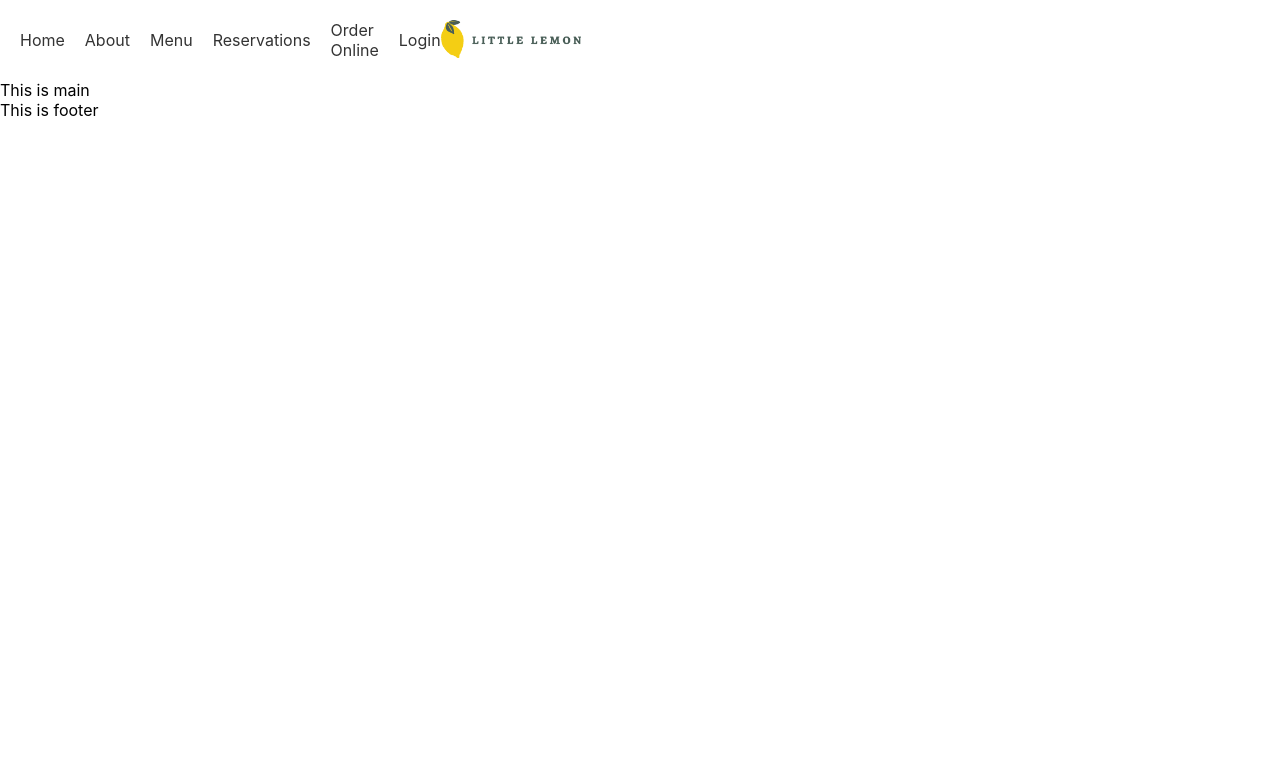
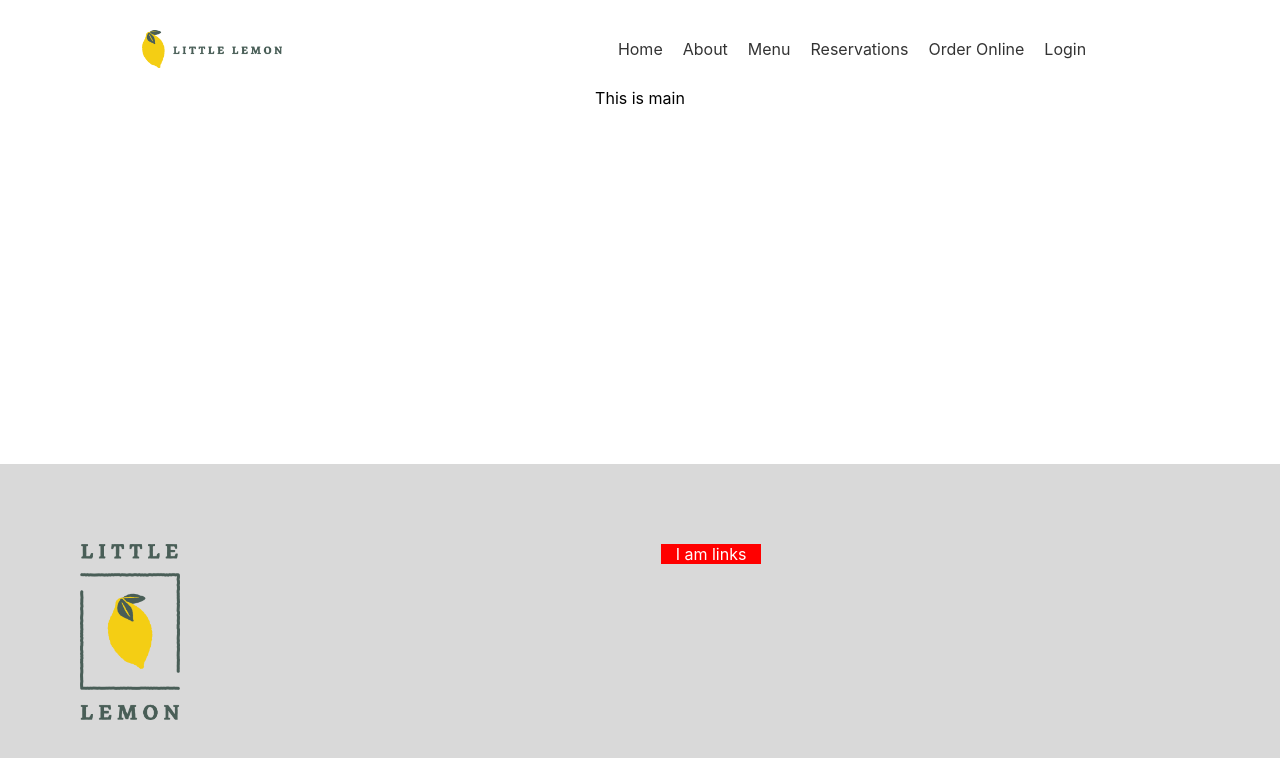
Before and after one commit to RickyShie/meta_front_end_capstone_project_1, a React (Create React App) app: page / in a window 1280 px wide. Shown: the top 758 px of the page. Built offline with nearby package versions, Linux system fonts and the light colour scheme.

Commit message:
Adjust Footer.js component's layout for mobile devices

```diff
--- a/src/App.css
+++ b/src/App.css
@@ -36,3 +36,17 @@
     transform: rotate(360deg);
   }
 }
+
+/* #root {
+  display: grid;
+  grid-template-rows: 2fr 5fr 2fr auto;
+} */
+.App{
+  display: flex;
+  flex-direction: column;
+  height: 100%;
+}
+
+.Main {
+  flex-grow: 1;
+}
--- a/src/App.js
+++ b/src/App.js
@@ -1,18 +1,16 @@
 import './App.css';
 import Header from "./components/Header";
-import Nav from "./components/Nav";
 import Main from './components/Main';
 import Footer from './components/Footer';
-import Hamburger from './components/Hamburger';
 
 function App() {
   return (
-    <>
-      <Header>
-      </Header>
-      <Main></Main>
-      <Footer></Footer>
-    </>
+      <div className="App">
+        <Header>
+        </Header>
+        <Main className="Main"></Main>
+        <Footer></Footer>
+      </div>
   );
 }
 
--- /dev/null
+++ b/src/components/Footer.css
@@ -0,0 +1,65 @@
+.footer {
+    position: fixed; /* Fix position */
+    left: 0;         /* Align to the left side of the viewport */
+    bottom: 0;       /* Align to the bottom of the viewport */
+    width: 100%;     /* Full width */
+    background-color: #282c34; /* Change this to your preferred color */
+    color: white;    /* Change this to your preferred color */
+    text-align: center;
+    padding: 1rem;   /* You can adjust padding according to your preference */
+}
+
+.footer-grid {
+    background-color: #D9D9D9;
+    display: grid;
+    grid-template-columns: 1fr 1fr;
+    gap: 10px;
+    place-items: start;
+}
+
+.footer-logo{
+    width: 100px;
+    /* width: 16vw;
+    max-width: 400px; */
+    height: auto;
+    margin-left: 5vw;
+    margin-top: 5vw;
+    margin-bottom: 5vw;
+}
+
+.links {
+    width: 100px;
+    background-color: red;
+    margin-top: 5vw;
+}
+
+.doormat-navigation {
+    width: 20vw; /* or 20% or any other relative unit you prefer */
+    padding-top: 20vw; /* should be equal to width for a square */
+    position: relative;
+    background-color: red;
+
+    margin-top: 17px;
+}
+
+.contact {
+    width: 20vw; /* or 20% or any other relative unit you prefer */
+    padding-top: 20vw; /* should be equal to width for a square */
+    position: relative;
+    background-color: yellow;
+    grid-column-start: 2;
+    grid-row-start: 2;
+}
+
+.social-media-links {
+    width: 20vw; /* or 20% or any other relative unit you prefer */
+    padding-top: 20vw; /* should be equal to width for a square */
+    position: relative;
+    background-color: green;
+
+    margin-top: 20px;
+}
+
+.doormat-links {
+    list-style-type: none;
+}
--- a/src/components/Footer.js
+++ b/src/components/Footer.js
@@ -1,9 +1,13 @@
 import React from "react";
+import "./Footer.css"
 
 function Footer(){
     return (
-        <footer>
-            This is footer
+        <footer className="footer footer-grid">
+            <img className="footer-logo" src="/images/footer-logo.png"></img>
+            <section className="links">
+                I am links
+            </section>
         </footer>
     )
 }
--- a/src/components/Hamburger.css
+++ b/src/components/Hamburger.css
@@ -13,7 +13,7 @@
     top: 0;
     left: -250px; /* Hide menu off-screen */
     width: 190px;
-    height: 100%;
+    height: 50%;
     background-color: #495E57;
     overflow-y: auto;
     transition: left 0.3s ease;
--- a/src/components/Header.css
+++ b/src/components/Header.css
@@ -3,8 +3,37 @@
     height: auto;
 }
 
-.header-grid{
+.header-grid {
     display: grid;
-    grid-template-columns: 1fr 2fr;
+    grid-template-columns: 30vw 30vw;
     margin: 20px;
 }
+
+.header-grid-hamburger {
+    grid-column-start: 1;
+    grid-column-end: 1;
+    grid-row-start: 1;
+}
+
+.header-grid-logo {
+    grid-column-start: 2;
+    grid-row-start: 1;
+}
+
+@media (min-width: 768px) {
+    .header-grid {
+        grid-template-columns: 30vw 100vw;
+        place-items: center;
+        margin-top: 30px;
+    }
+
+    .header-grid-logo {
+        grid-column-start:1;
+        grid-column-end: 1;
+    }
+
+    .header-grid-hamburger {
+        grid-column-start: 3;
+    }
+
+}
--- a/src/components/Header.js
+++ b/src/components/Header.js
@@ -5,8 +5,10 @@ import './Header.css'
 function Header() {
     return (
         <header className="header-grid">
-           <Hamburger></Hamburger>
-           <img className="header-logo" src="/images/logo.png"></img>
+           <img className="header-grid-logo header-logo" src="/images/logo.png"></img>
+           <div className="header-grid-hamburger">
+               <Hamburger></Hamburger>
+           </div>
         </header>
     )
 }
--- /dev/null
+++ b/src/components/Main.css
@@ -0,0 +1,3 @@
+/* .main-content{
+    flex: 1;
+} */
--- a/src/components/Main.js
+++ b/src/components/Main.js
@@ -1,8 +1,9 @@
 import React from "react";
+import "./Main.css"
 
 function Main(){
     return (
-        <main>
+        <main className="main-content">
             This is main
         </main>
     )
```
Also changed, not shown: public/images/footer-logo.png (added).
